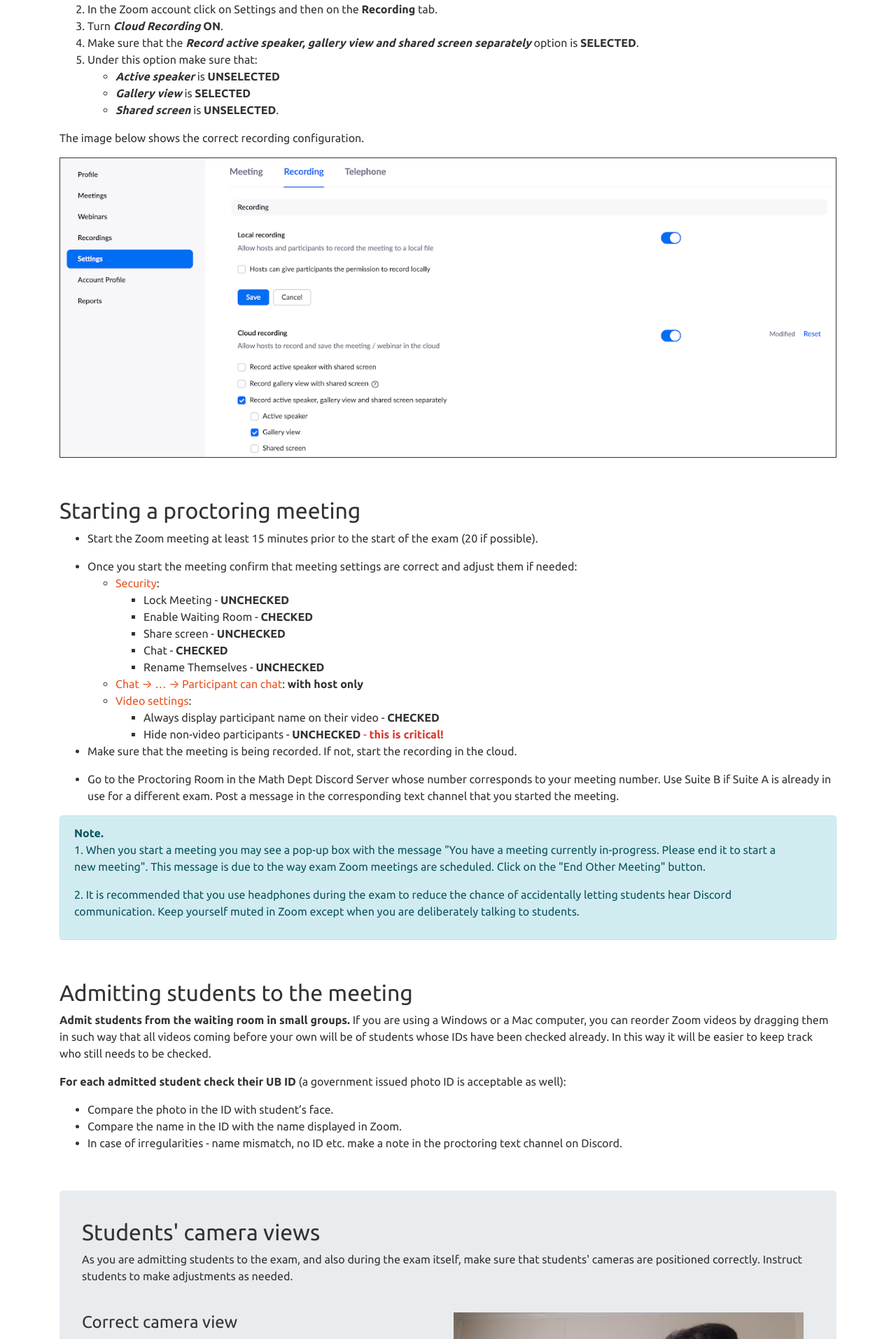
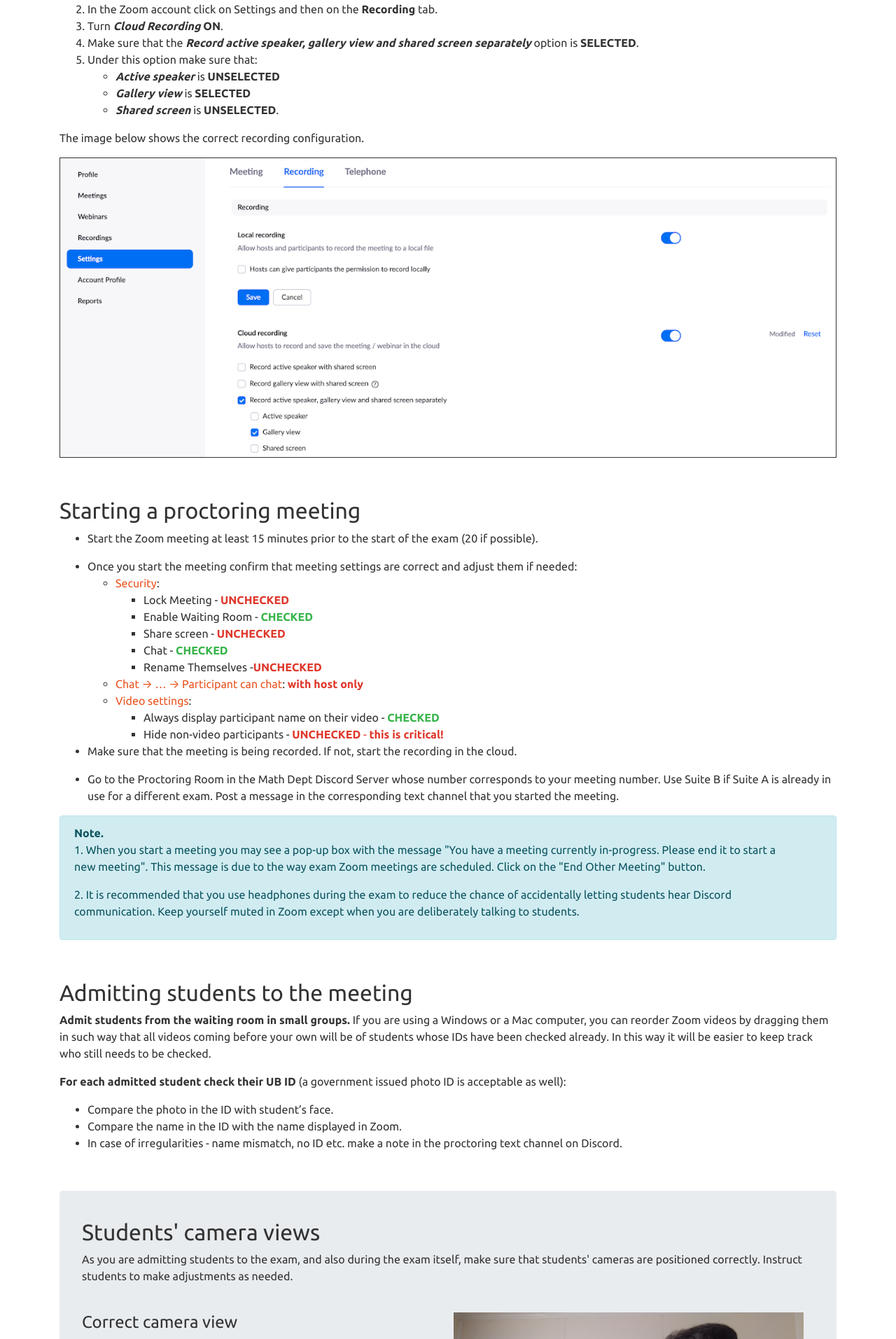
Before and after one commit to ub-math/exam_guides, a Jekyll site: the page built from docs/proctor.md, in a window 1280 px wide. Shown: the part 1912-3825 px from the top of the page at 70% size. Built offline with Jekyll 4.4.1, drawn with Linux system fonts in a browser that asks for light colours.

Commit message:
Update proctor.md

```diff
--- a/docs/proctor.md
+++ b/docs/proctor.md
@@ -113,15 +113,15 @@ The image below shows the correct recording configuration.
 
 * Once you start the meeting confirm that meeting settings are correct and adjust them if needed:
   - [Security](assets/images/zoom_security.png){:target="_blank" rel="noopener"}:
-    * Lock Meeting - **UNCHECKED**
-    * Enable Waiting Room - **CHECKED**
-    * Share screen - **UNCHECKED**
-    * Chat - **CHECKED**
-    * Rename Themselves - **UNCHECKED**
-  - [Chat → … → Participant can chat](assets/images/zoom_chat.png){:target="_blank" rel="noopener"}: **with host only**
+    * Lock Meeting - <b class="text-danger">UNCHECKED</b>
+    * Enable Waiting Room - <b class="text-success">CHECKED</b>
+    * Share screen - <b class="text-danger">UNCHECKED</b>
+    * Chat - <b class="text-success">CHECKED</b>
+    * Rename Themselves -<b class="text-danger">UNCHECKED</b>
+  - [Chat → … → Participant can chat](assets/images/zoom_chat.png){:target="_blank" rel="noopener"}: <b class="text-danger">with host only</b>
   - [Video settings](assets/images/zoom_video.png){:target="_blank" rel="noopener"}:
-    * Always display participant name on their video - **CHECKED**
-    * Hide non-video participants - **UNCHECKED** <span class="text-danger"> - <b>this is critical!</b></span>
+    * Always display participant name on their video - <b class="text-success">CHECKED</b>
+    * Hide non-video participants - <b class="text-danger">UNCHECKED</b> <span class="text-danger"> - <b>this is critical!</b></span>
 <br/>
 
 *  Make sure that the meeting is being recorded. If not, start the recording in the cloud.
```
